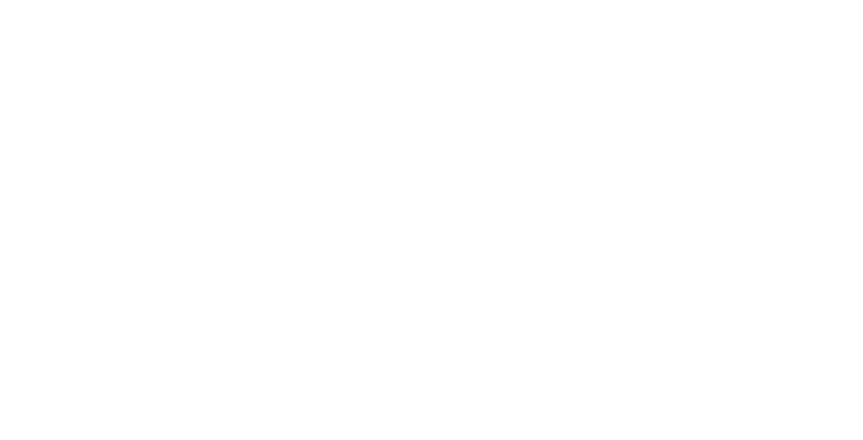
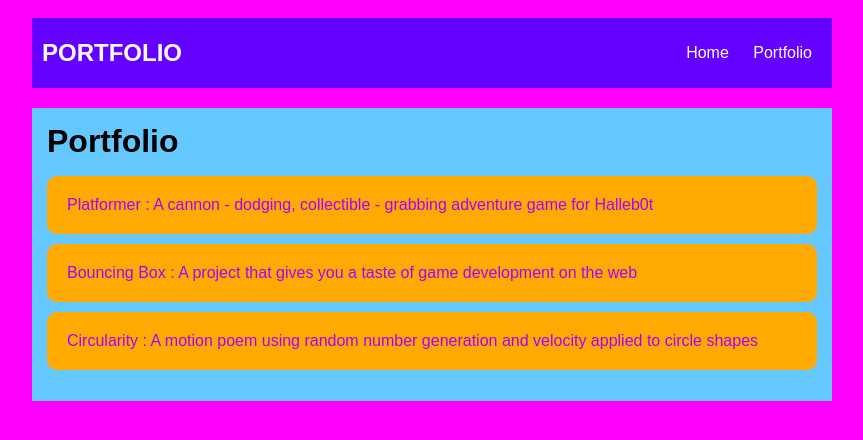
Before and after one commit to AdamGoodwin7519952/AdamGoodwin7519952.github.io, a plain HTML site: page portfolio.html in a window 1280 px wide. Shown: the whole page, without its empty margins (208-1071 px from the left). Drawn offline with Linux system fonts and the light colour scheme.

Commit message:
portfolio

```diff
--- a/portfolio.html
+++ b/portfolio.html
@@ -0,0 +1,32 @@
+<!DOCTYPE HTML>
+<html>
+    <head> <title>Portfolio</title>
+      <link rel="stylesheet" href="style.css">
+    </head>
+
+    <body>
+      <div id="all-contents">
+        <nav>
+          <h1>PORTFOLIO</h1>
+            <ul id="nav-ul">
+              <li class="nav-li">
+               <a class="nav-a" href="index.html">Home</a>
+              </li>
+              <li class="nav-li">
+               <a class="nav-a" href="portfolio.html">Portfolio</a>
+              </li>
+            </ul>
+        </nav>
+        <main>
+          <div class="content">
+            <h1>Portfolio</h1>
+            <ul id="portfolio">
+              <li><a href="projects/platformer/">Platformer : A cannon - dodging, collectible - grabbing adventure game for Halleb0t</a></li>
+              <li><a href="projects/bouncing-box/">Bouncing Box : A project that gives you a taste of game development on the web </a></li>
+              <li><a href="projects/circularity/">Circularity : A motion poem using random number generation and velocity applied to circle shapes</a></li>
+            </ul>
+          </div>
+        </main>
+      </div>
+    </body>
+</html>
--- a/style.css
+++ b/style.css
@@ -61,3 +61,28 @@
    h2, h3 {
        margin: 0px;
    }
+/* portfolio styles */
+         .content h1 {
+             color: black;
+         }
+
+         #portfolio {
+             list-style-type: none;
+             padding-left: 0;
+         }
+
+         #portfolio li {
+             background: #ffaa00;
+             padding: 20px;
+             border-radius: 10px;
+             margin-bottom: 10px;
+         }
+
+         #portfolio li:hover {
+             background: #00ffaa;
+         }
+
+         #portfolio a {
+             text-decoration: none;
+             color: #aa00ff;
+         }
```
